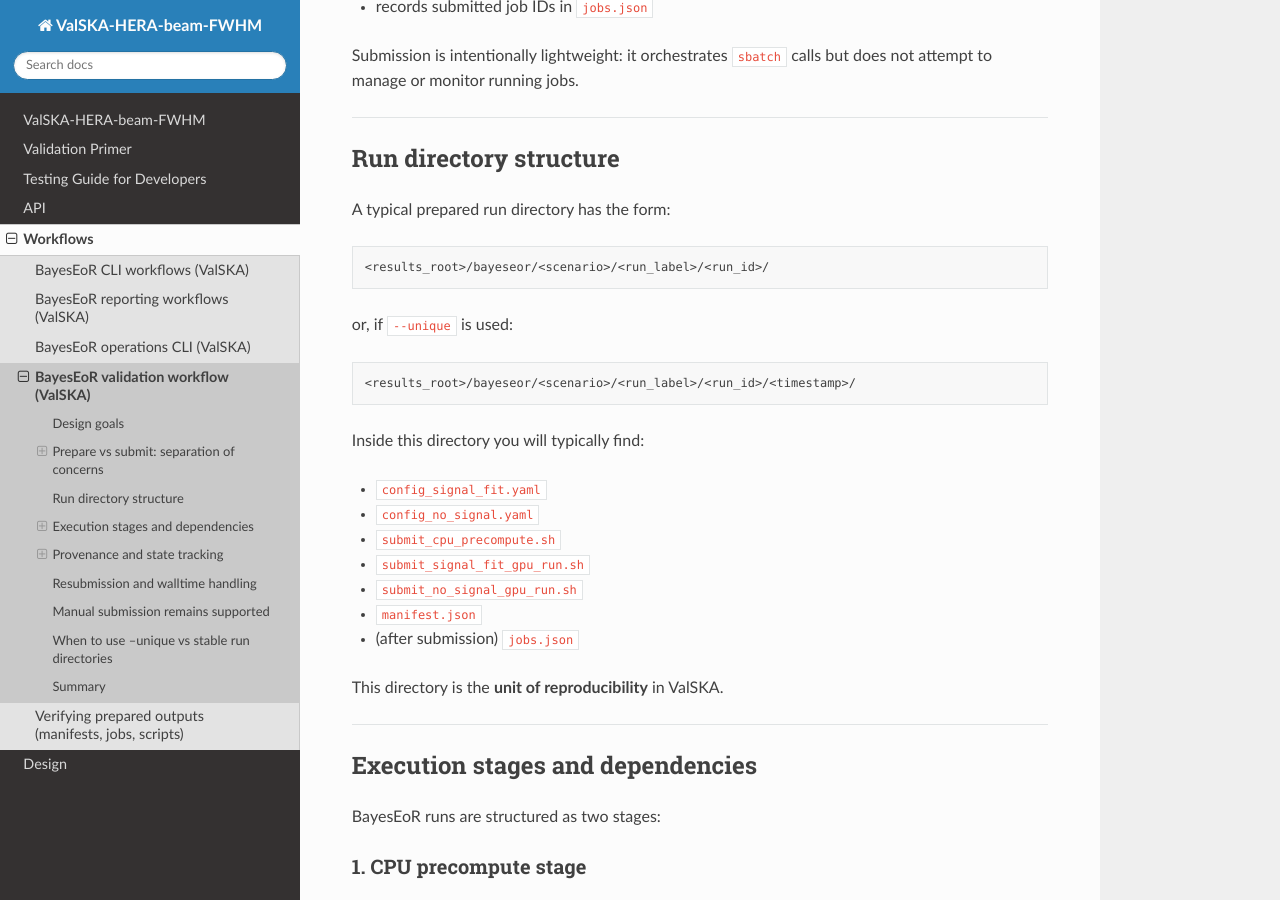
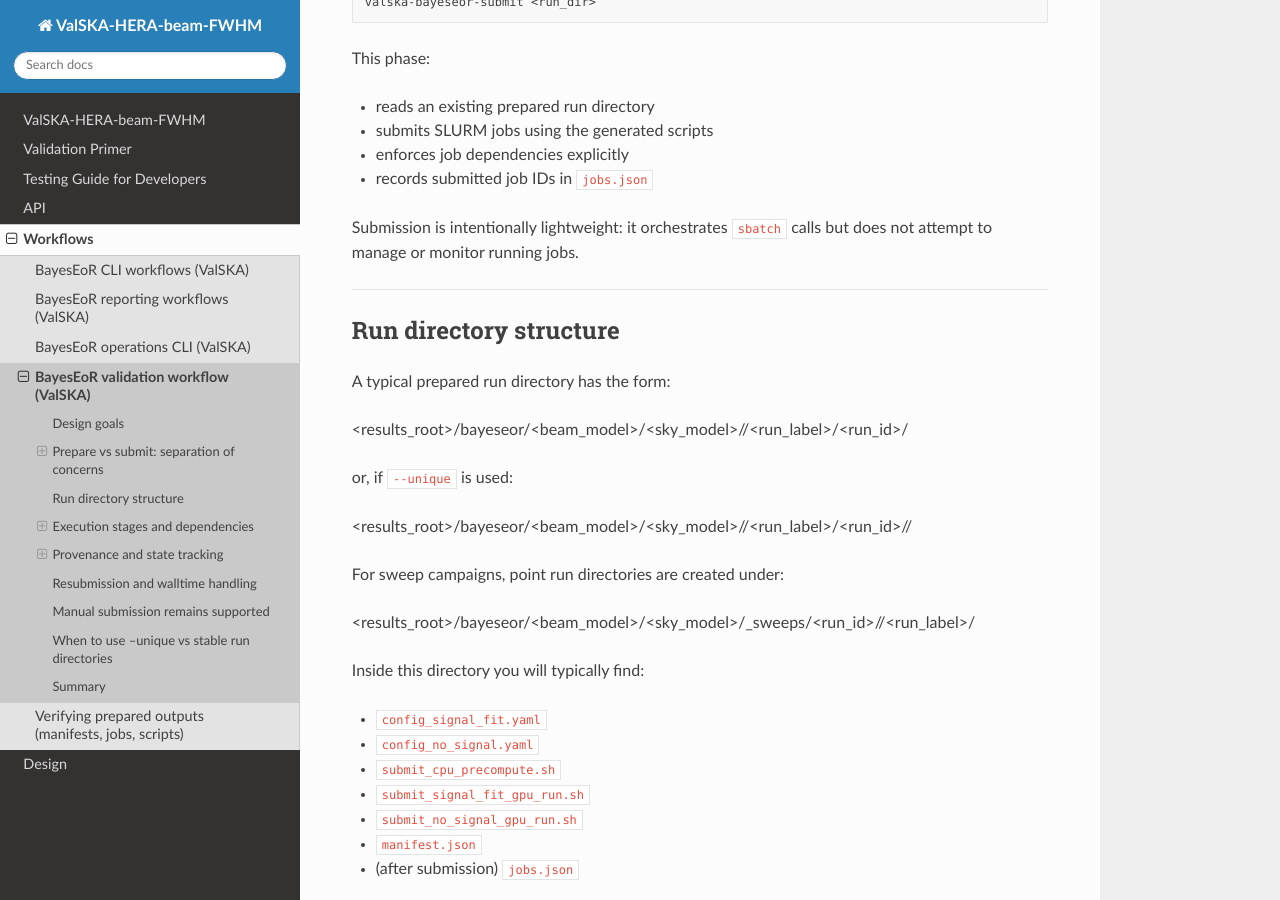
Before and after one commit to uksrc/ValSKA-HERA-beam-FWHM, a Sphinx documentation site: the page built from docs/source/workflows/bayeseor_validation.md, in a window 1280 px wide and 900 px high, scrolled down 1788 px. Built offline with Sphinx 7.4.7 and the Read the Docs theme 3.1.0, drawn with Linux system fonts in a browser that asks for light colours; the version number could not be read and is left out; some of the changed text lies outside the part shown.

Commit message:
Normalize BayesEoR workflow terminology in docs

```diff
--- a/docs/source/workflows/bayeseor_validation.md
+++ b/docs/source/workflows/bayeseor_validation.md
@@ -10,6 +10,13 @@
 ---
 
 ## Design goals
+
+Naming conventions used in this page:
+
+- `run_id`: user-chosen identifier for one prepared run or sweep campaign
+- `sweep_id`: commonly used synonym for a sweep-level `run_id`
+- `run_dir`: a single prepared point directory
+- `sweep_dir`: the `_sweeps/<run_id>` root containing `sweep_manifest.json`
 
 The BayesEoR workflow in ValSKA is designed to satisfy the following principles:
 
@@ -86,11 +93,15 @@
 
 A typical prepared run directory has the form:
 
-    <results_root>/bayeseor/<scenario>/<run_label>/<run_id>/
+  <results_root>/bayeseor/<beam_model>/<sky_model>/<variant>/<run_label>/<run_id>/
 
 or, if `--unique` is used:
 
-    <results_root>/bayeseor/<scenario>/<run_label>/<run_id>/<timestamp>/
+  <results_root>/bayeseor/<beam_model>/<sky_model>/<variant>/<run_label>/<run_id>/<timestamp>/
+
+For sweep campaigns, point run directories are created under:
+
+  <results_root>/bayeseor/<beam_model>/<sky_model>/_sweeps/<run_id>/<variant>/<run_label>/
 
 Inside this directory you will typically find:
 
```
Also changed, not shown: docs/source/workflows/bayeseor_operations.md (+6 -0 lines), docs/source/workflows/bayeseor_reporting.md (+6 -0 lines).
